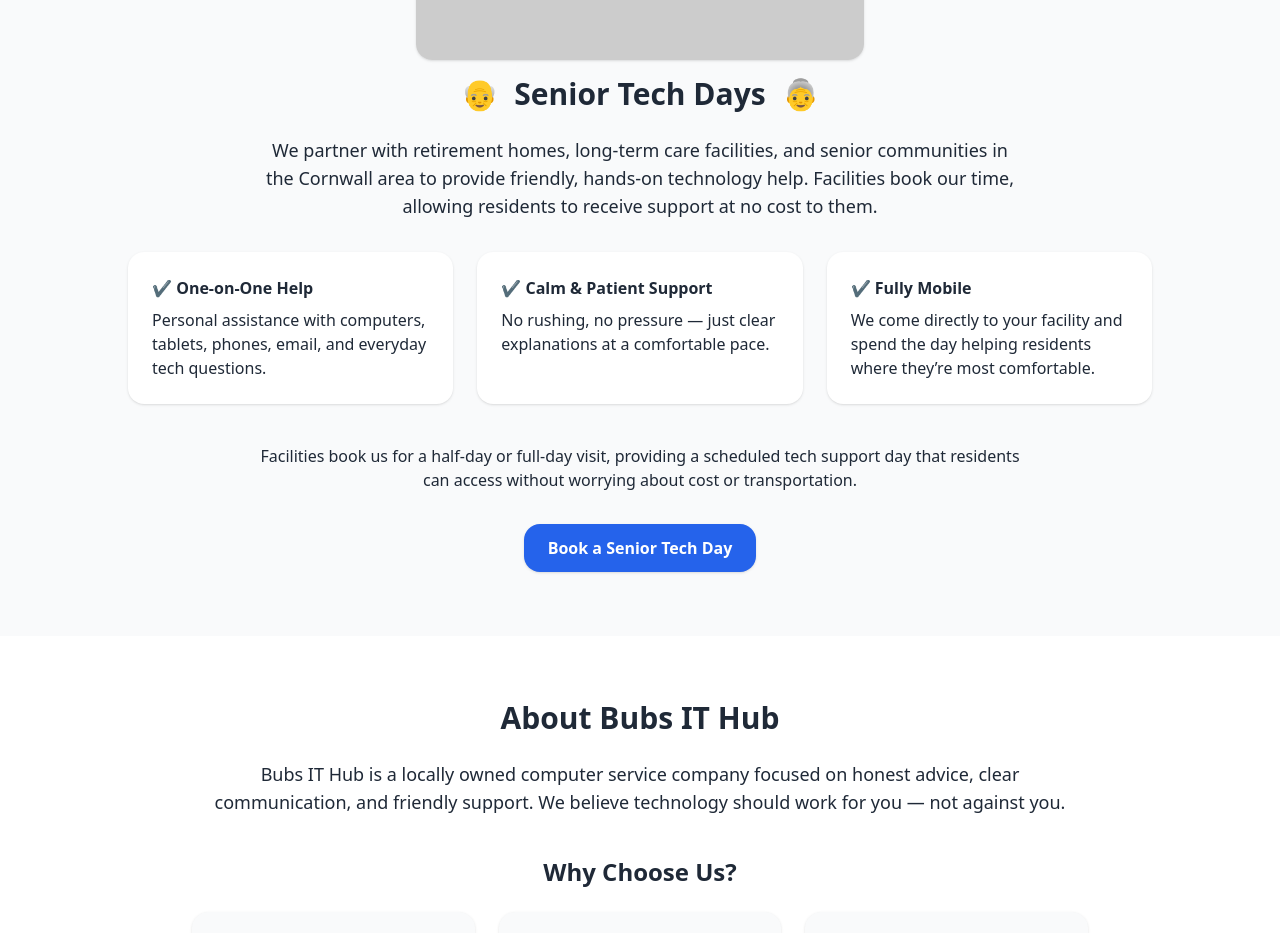
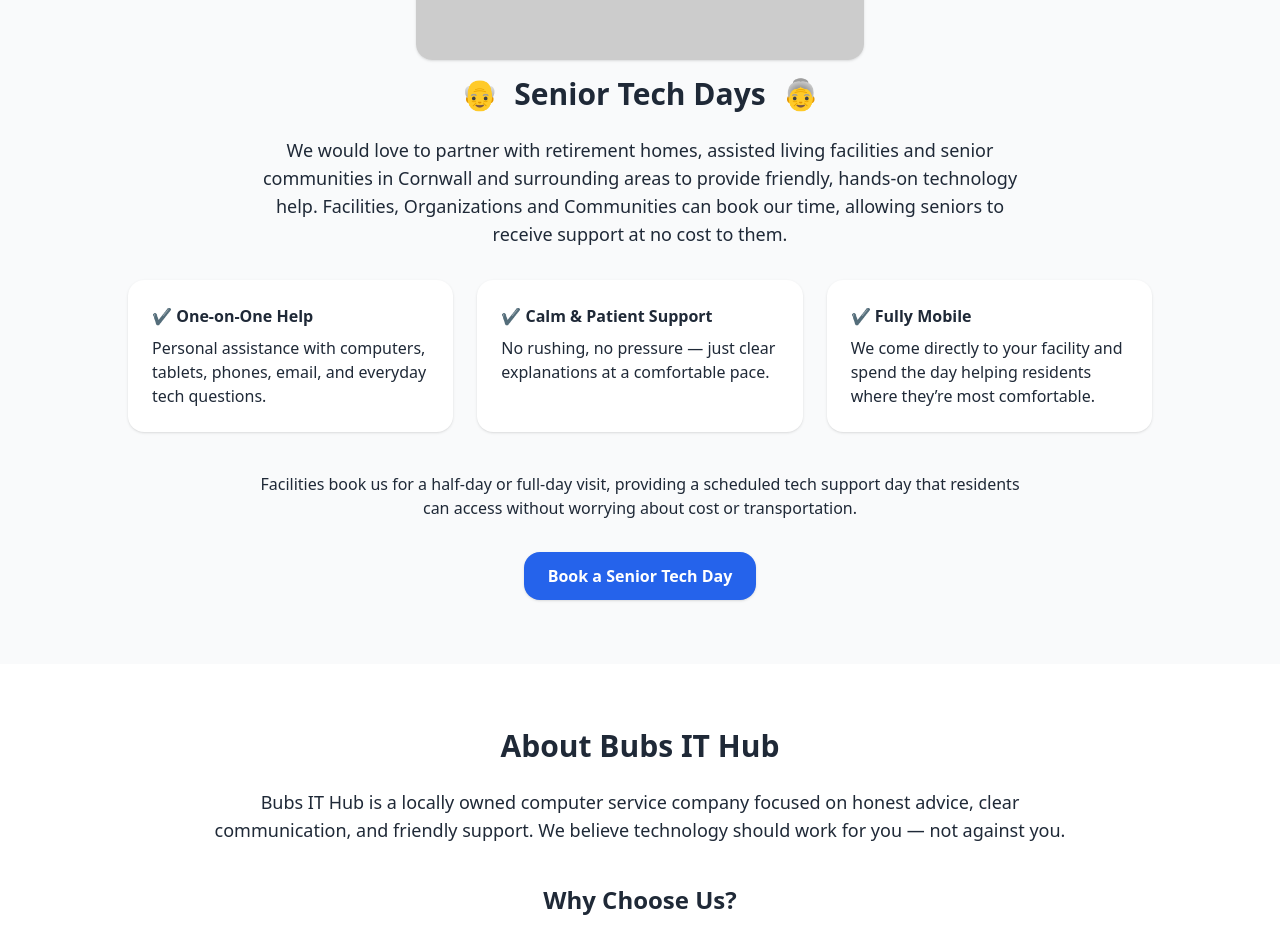
Before and after one commit to BubsItHub/bubs-it-hub, a React (Vite) app: page / in a window 1280 px wide. Shown: the part 1400-2333 px from the top of the page. Built offline with nearby package versions, Linux system fonts and the light colour scheme; the HTML template or start-up script is replaced by a standard one.

Commit message:
Fix Tailwind + layout styling

```diff
--- a/src/App.tsx
+++ b/src/App.tsx
@@ -55,7 +55,7 @@
             </h2>
           </div>
           <p className="text-lg mb-8 max-w-3xl mx-auto">
-            We partner with retirement homes, long‑term care facilities, and senior communities in the Cornwall area to provide friendly, hands‑on technology help. Facilities book our time, allowing residents to receive support at no cost to them.
+            We would love to partner with retirement homes, assisted living facilities and senior communities in Cornwall and surrounding areas to provide friendly, hands‑on technology help. Facilities, Organizations and Communities can book our time, allowing seniors to receive support at no cost to them.
           </p>
 
           <div className="grid grid-cols-1 md:grid-cols-3 gap-6 text-left">
```
